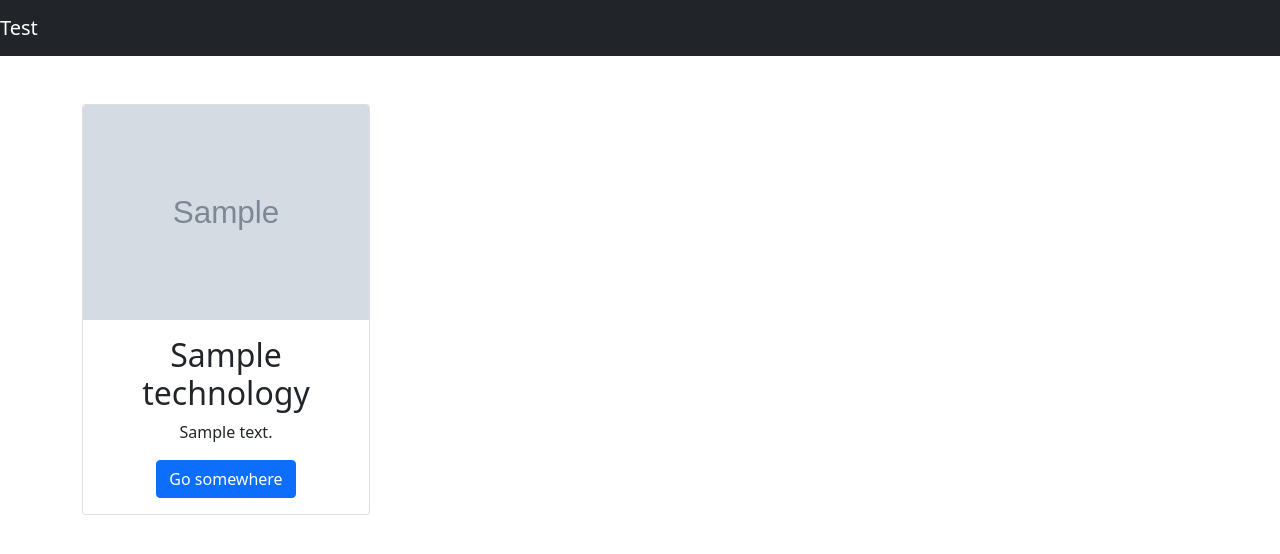
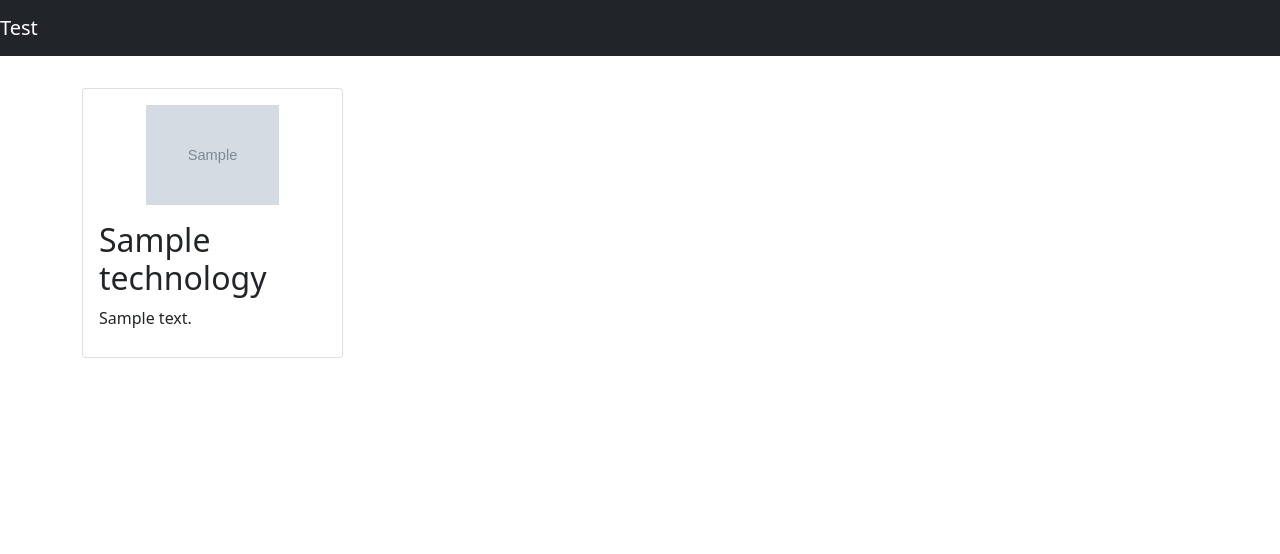
Before and after one commit to RyotaAbe1014/django_markdown, a Django app: page /learning/lesson/index in a window 1280 px wide. Shown: the top 554 px of the page. Run offline with Django 3.2, Linux system fonts and the light colour scheme; tables that the repository leaves empty hold one stand-in row (values such as "Sample post"); grey boxes marked "Sample" are stand-in pictures; some libraries are stand-ins or nearby versions.

Commit message:
言語の画像表示

```diff
--- a/django_markdown/urls.py
+++ b/django_markdown/urls.py
@@ -21,7 +21,6 @@ from django.conf import settings
 
 urlpatterns = [
     path('', include('django.contrib.auth.urls')),
-    path('registration/', include('registration.urls')),
     path('admin/', admin.site.urls),
     path('', TemplateView.as_view(
         template_name='registration/index.html'), name='home'),
--- /dev/null
+++ b/static/css/card.css
@@ -0,0 +1,3 @@
+.card {
+  min-height: 270px;
+}
--- /dev/null
+++ b/static/css/style.css
@@ -0,0 +1,3 @@
+body{
+  padding-top: 40px;
+}
--- a/templates/lesson/article_detail.html
+++ b/templates/lesson/article_detail.html
@@ -9,7 +9,7 @@
 {% endblock %}
 
 {% block main_contents %}
-<div>
+<div class="pt-4">
   <div id="content"><textarea>{{ object.content }}</textarea></div>
   {{ object.content_test }}
 </div>
--- a/templates/lesson/base.html
+++ b/templates/lesson/base.html
@@ -8,6 +8,7 @@
   <title>Django</title>
   <link href="https://cdn.jsdelivr.net/npm/bootstrap@5.0.0-beta1/dist/css/bootstrap.min.css" rel="stylesheet"
     integrity="sha384-giJF6kkoqNQ00vy+HMDP7azOuL0xtbfIcaT9wjKHr8RbDVddVHyTfAAsrekwKmP1" crossorigin="anonymous">
+    <link rel="stylesheet" href="{% static 'css/style.css' %}">
     {% block stylesheet %}
     <!-- css javascript -->
     {% endblock %}
@@ -15,7 +16,7 @@
 
 <body class="body">
   <header class="header">
-    <nav class="navbar navbar-expand-sm navbar-dark bg-dark">
+    <nav class="navbar navbar-expand-sm navbar-dark bg-dark fixed-top">
       <a href="/" class="navbar-brand">Test</a>
       <div class="collapse navbar-collapse justify-content-end" id="navmenu">
         <div class="navbar-nav">
--- a/templates/lesson/index.html
+++ b/templates/lesson/index.html
@@ -1,28 +1,25 @@
 {% extends "lesson/base.html" %}
 {% load static %}
 {% load widget_tweaks %}
+
+{% block stylesheet %}
+<link rel="stylesheet" href="{% static 'css/card.css' %}">
+{% endblock %}
 {% block main_contents %}
 
 <div class="row">
   {% for obj in object_list %}
   <div class="col-3 pt-4">
-    <div class="card" style="width: 18rem;">
-      <img src="/media/{{ obj.picture }}" class="card-img-top" alt="">
-      <div class="card-body text-center">
-        <h2 class="card-title text-center">{{ obj.name }}</h2>
+    <a href="{% url 'blogs:course_list' obj.id %}" class="card text-decoration-none link-dark">
+      <div class="pt-3 mx-auto">
+        <img src="/media/{{ obj.picture }}" class="" alt="" height="100" width="auto">
+      </div>
+      <div class="card-body">
+        <h2 class="card-title">{{ obj.name }}</h2>
         <p class="card-text">{{ obj.summary }}</p>
-        <a href="{% url 'blogs:course_list' obj.id %}" class="btn btn-primary">Go somewhere</a>
       </div>
-    </div>
+    </a>
   </div>
   {% endfor %}
 </div>
 {% endblock %}
-<div class="card" style="width: 18rem;">
-  <img src="..." class="card-img-top" alt="...">
-  <div class="card-body">
-    <h5 class="card-title">Card title</h5>
-    <p class="card-text">Some quick example text to build on the card title and make up the bulk of the card's content.</p>
-    <a href="#" class="btn btn-primary">Go somewhere</a>
-  </div>
-</div>
--- a/templates/registration/base.html
+++ b/templates/registration/base.html
@@ -8,6 +8,7 @@
   <title>Django</title>
   <link href="https://cdn.jsdelivr.net/npm/bootstrap@5.0.0-beta1/dist/css/bootstrap.min.css" rel="stylesheet"
     integrity="sha384-giJF6kkoqNQ00vy+HMDP7azOuL0xtbfIcaT9wjKHr8RbDVddVHyTfAAsrekwKmP1" crossorigin="anonymous">
+  <link rel="stylesheet" href="{% static 'css/style.css' %}">
   {% block stylesheet %}
   <!-- css javascript -->
   {% endblock %}
@@ -16,7 +17,7 @@
 <body class="body">
   <header class="header">
     <nav class="navbar navbar-expand-sm navbar-dark bg-dark">
-        <a href="#" class="navbar-brand">Test</a>
+      <a href="#" class="navbar-brand">Test</a>
       <div class="collapse navbar-collapse justify-content-end" id="navmenu">
         <div class="navbar-nav">
           {% if user.is_authenticated %}
```
Also changed, not shown: templates/lesson/corse_list.html (+7 -5 lines), uploads/lang/2022/04/23/java.png (deleted), 1 other file.
